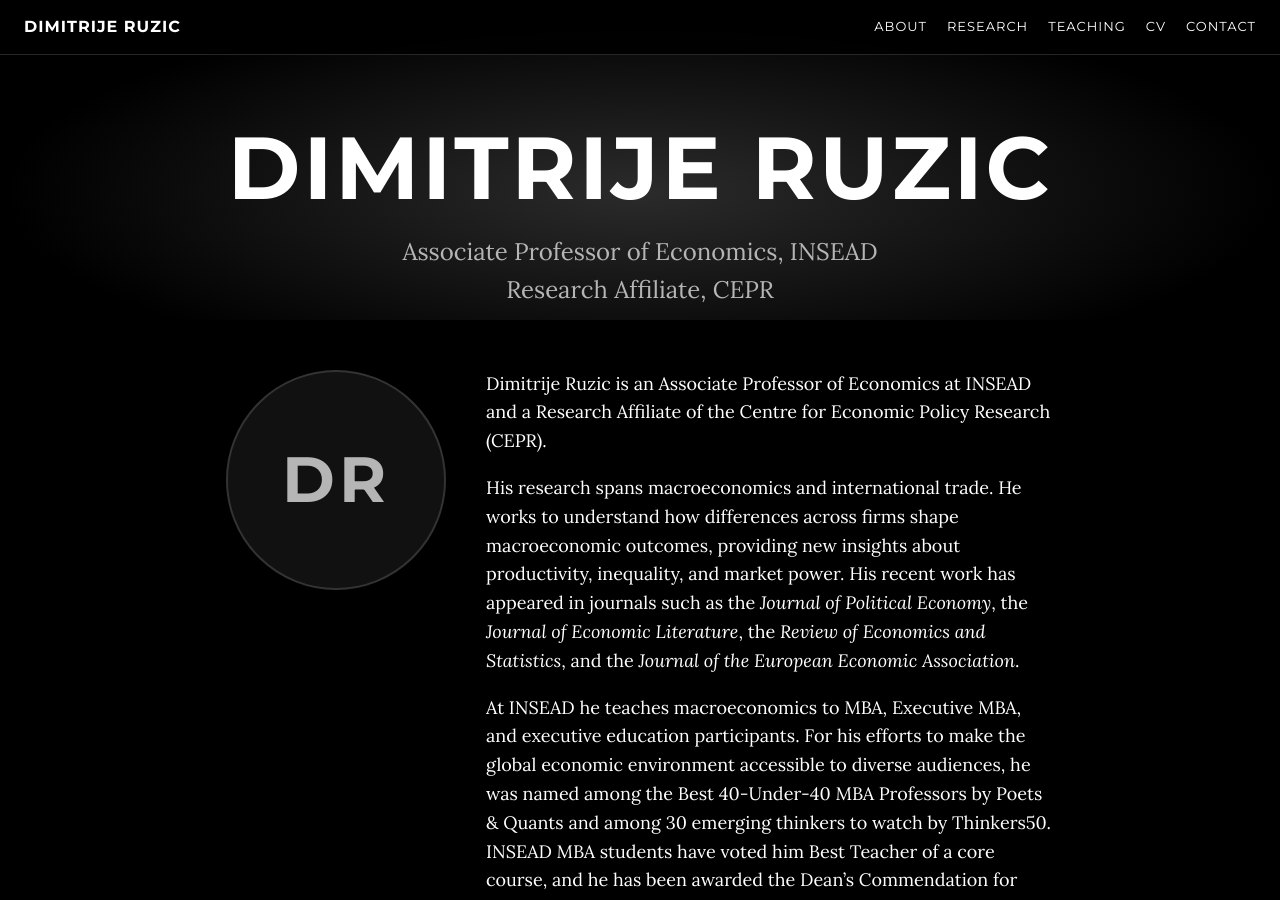
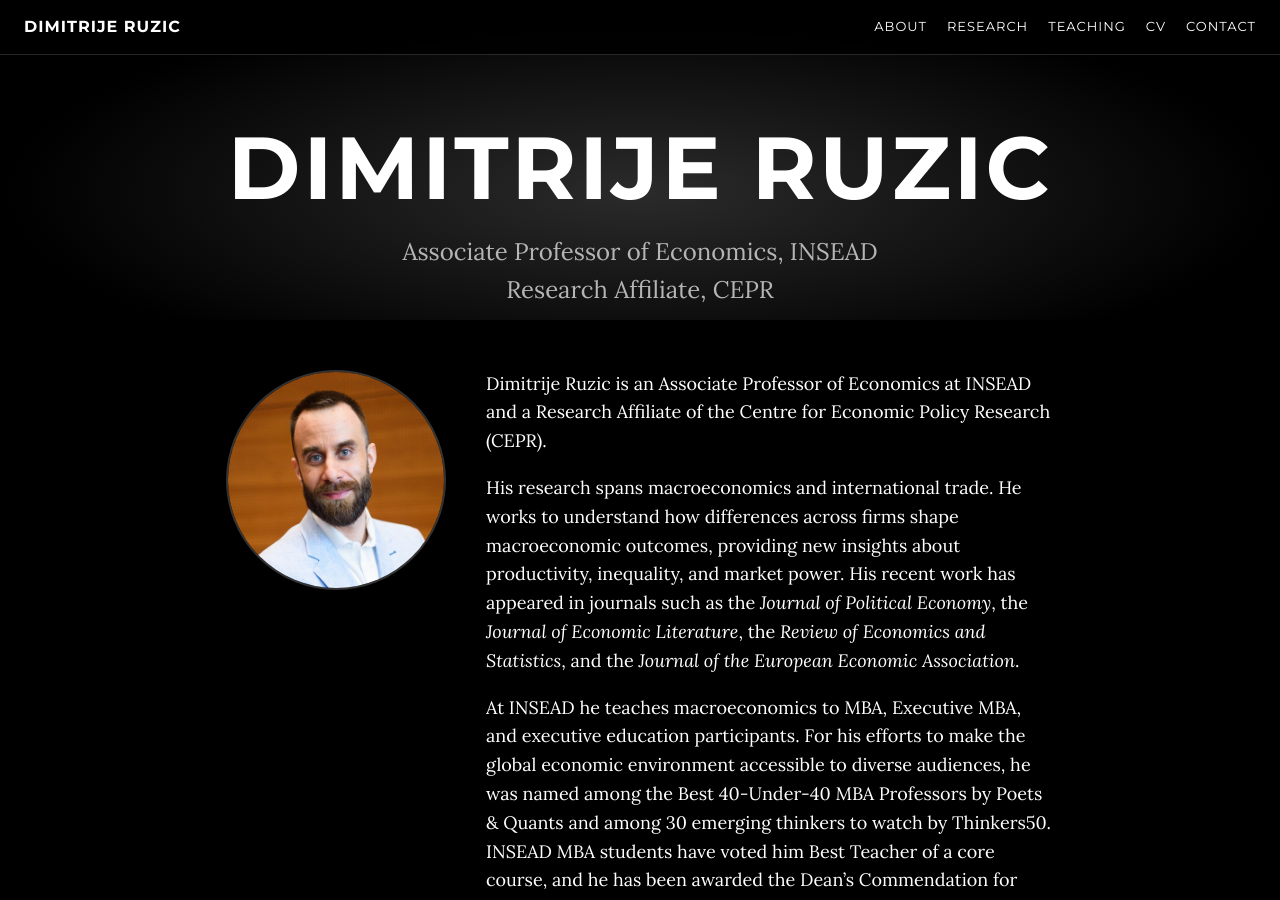
Before and after one commit to d-ruzic/d-ruzic.github.io, a Jekyll site: the page built from index.md, in a window 1280 px wide and 900 px high. Built offline with Jekyll 4.4.1, drawn with Linux system fonts in a browser that asks for light colours.

Commit message:
Add headshot (2022 photo, cropped to head and shoulders)
Co-Authored-By: Claude Opus 5.5 <noreply@anthropic.com>

```diff
--- a/_config.yml
+++ b/_config.yml
@@ -8,7 +8,7 @@ cv: "/papers/Ruzic_CV_Web.pdf"
 # Your photo, shown next to the About text. Put the file in assets/img/ and
 # write its path here, e.g. "/assets/img/ruzic.jpg". Leave empty ("") to show
 # your initials in a circle instead.
-photo: ""
+photo: "/assets/img/ruzic.jpg"
 description: >-
   Dimitrije Ruzic — Associate Professor of Economics at INSEAD. Research in
   macroeconomics and international trade: how differences across firms shape
```
Also changed, not shown: assets/img/ruzic.jpg (added).
